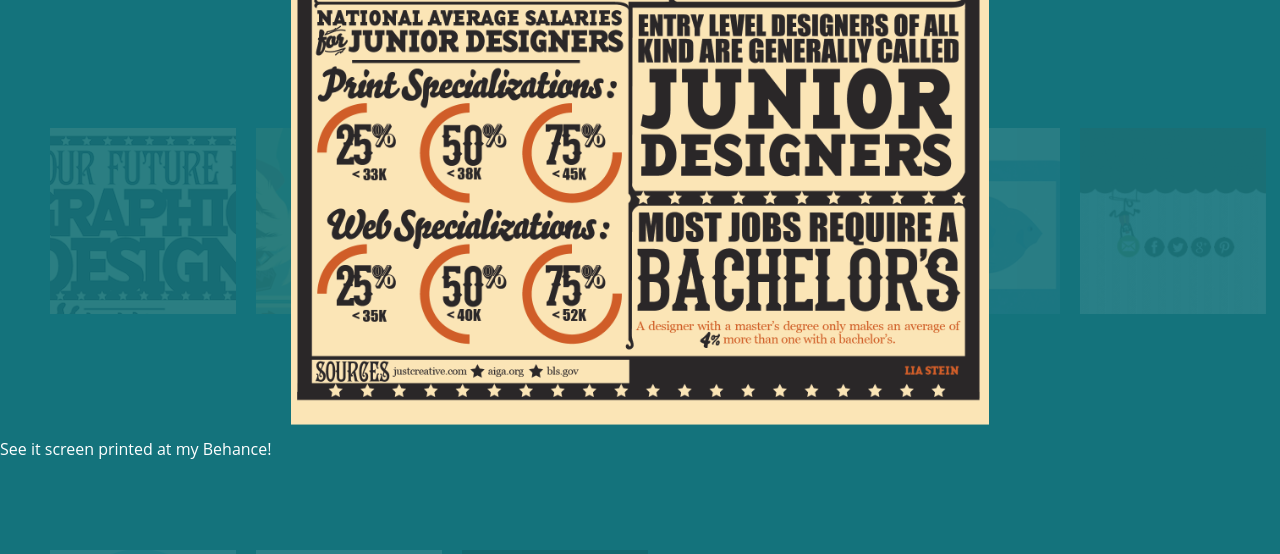
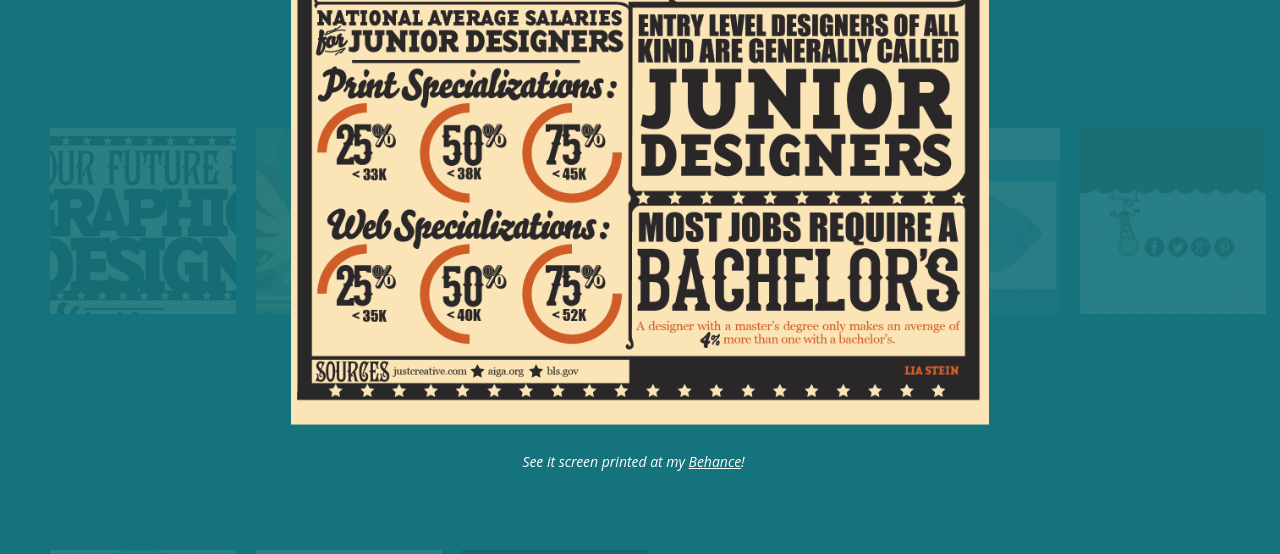
Before and after one commit to liaadele/liaadele.github.io, a PHP site: page /index.html in a window 1280 px wide, after a click that opens the changed part. Shown: the part 859-1413 px from the top of the page. Run offline with PHP 8.4, Linux system fonts and the light colour scheme; some libraries are stand-ins or nearby versions.

Commit message:
added captions to the art

```diff
--- a/css.css
+++ b/css.css
@@ -609,3 +609,17 @@ margin-bottom: 5px;
 .gallerylink img {
   margin-top: 15%;
 }
+
+.caption {
+  font-size: 14px;
+  font-style: italic;
+  text-decoration: none;
+  width: 33%;
+  position: relative;
+  margin-left: 33%;
+  text-align: center;
+}
+
+.captionlink {
+  text-decoration: underline !important;
+}
--- a/index.html
+++ b/index.html
@@ -145,7 +145,9 @@
   <div class="lightbox" id="img1"><a href="#_">
     <div class="artwork">
     <img src="images/full/infographic.png">
-    See it screen printed at my <a href="https://www.behance.net/liastein">Behance</a>!
+    <p class="caption">
+    See it screen printed at my <a href="https://www.behance.net/gallery/9480809/Your-Future-In-Graphic-Design" target="_blank" class="captionlink">Behance</a>!
+    </p>
   </div></a>
 </div>
 
```
